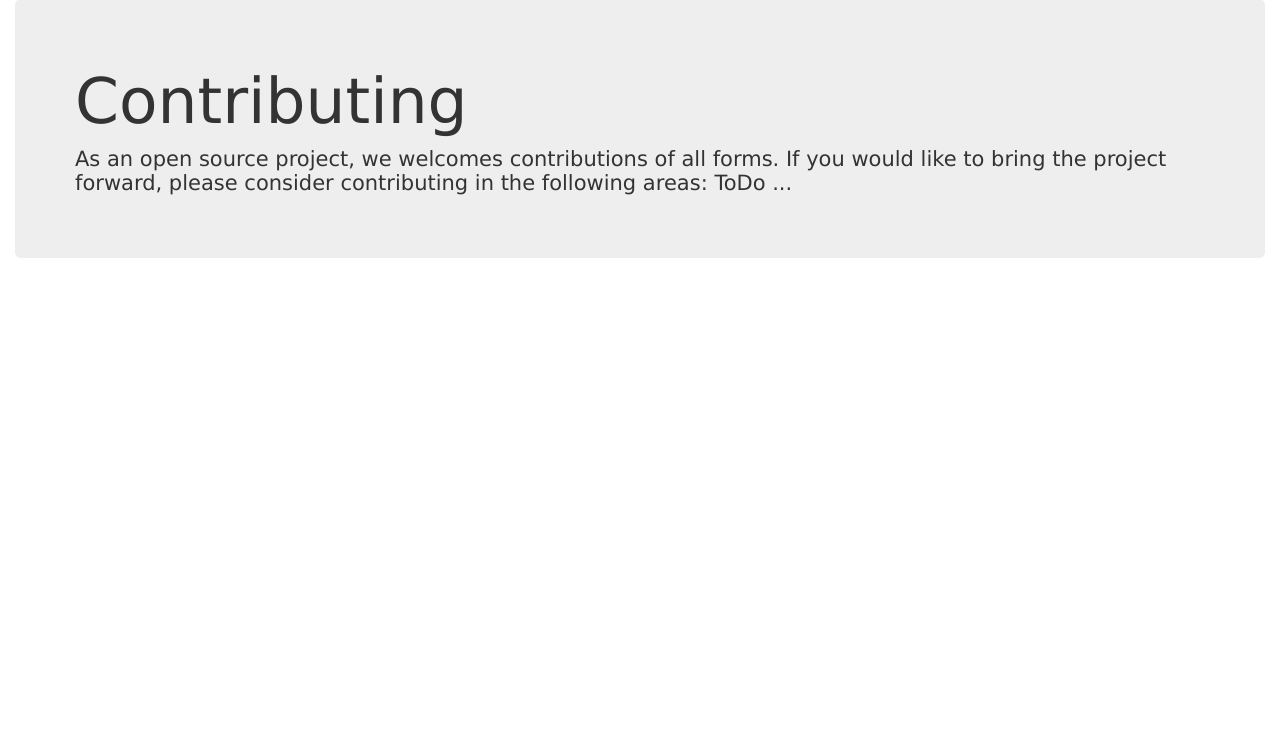
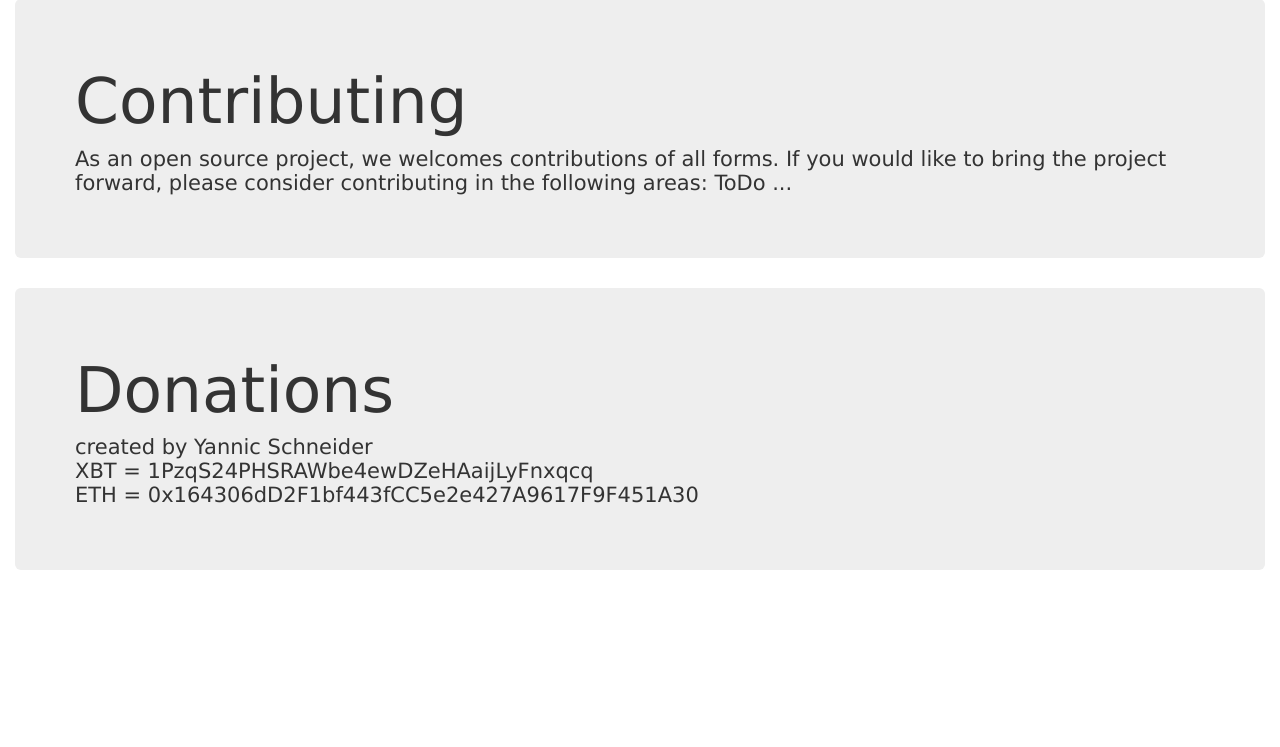
Before and after one commit to cynay/blockchain, a Flask app: page / in a window 1280 px wide. Shown: the part 395-1142 px from the top of the page. Run offline with Flask 2, Linux system fonts and the light colour scheme; some libraries are stand-ins or nearby versions.

Commit message:
added donations

```diff
--- a/app/templates/base.html
+++ b/app/templates/base.html
@@ -7,7 +7,7 @@
   <!-- The above 3 meta tags *must* come first in the head; any other head content must come *after* these tags -->
   <meta name="description" content="">
   <meta name="author" content="">
-  <link rel="icon" href="../../favicon.ico">
+  <link rel="icon" href="../static/img/favicon.ico">
   <title>{{ title }} - blockchain</title>
   <!-- Bootstrap core CSS -->
   <link href="../static/css/bootstrap.min.css" rel="stylesheet">
@@ -65,7 +65,7 @@
         <ul class="nav navbar-nav navbar-right">
           <li>
             <a href="http://vendetta.ch">About</a>
-          </li>
+   </li>
           <li>
             <a href="mailto:v@vendetta.ch?Subject=Blockchain:">Contact</a>
           </li>
@@ -80,7 +80,19 @@
   </div><!-- /container -->
   <!-- Bootstrap core JavaScript    ================================================== -->
   <!-- Placed at the end of the document so the pages load faster -->
-  <!-- <script src="https://ajax.googleapis.com/ajax/libs/jquery/1.12.4/jquery.min.js"></script>
-  <script>window.jQuery || document.write('<script src="../static/js/jquery.min.js"><\/script>')</script> -->
+  <!-- <script src="https://ajax.googleapis.com/ajax/libs/jquery/1.12.4/jquery.min.js"></script> -->
+  <!-- <script>window.jQuery || document.write('<script src="../static/js/jquery.min.js"><\/script>')</script> -->
+  <script>
+  $(document).ready(function() {
+    $('li.active').removeClass('active');
+      $('a[href="' + location.pathname + '"]').closest('li').addClass('active');
+      });
+  </script>
+  <!-- <script>
+  &(".nav a").on("click", fuction(){
+    $(".nav").find(".active").removeClass("active");
+    $(this).parent().addClass("active");
+  });
+  </script> -->
 </body>
 </html>
--- a/app/templates/tokens.html
+++ b/app/templates/tokens.html
@@ -68,14 +68,14 @@
       <div class="col-sm-10">
         <input id="block{{blk['idx']}}chain{{chain['id']}}previous"
           class="form-control small-text" type="text" value="{{blk['prev']}}"
-          >
+          disabled="">
       </div>
     </div>
     <div class="form-group" id="state" >
       <label class="col-sm-2 control-label">Hash:</label>
       <div class="col-sm-10">
         <input id="block{{blk['idx']}}chain{{chain['id']}}hash"
-          class="form-control small-text" type="text" value="">
+          class="form-control small-text" disabled="" type="text" value="">
       </div>
     </div>
     <div class="form-group" >
--- a/app/tokens.py
+++ b/app/tokens.py
@@ -101,7 +101,7 @@ def tokens():
       },
       {
         'idx'   : 4,
-        'nonce' : 1683,
+        'nonce' : 2618,
         'txs'   :
           [
             {
--- a/app/views.py
+++ b/app/views.py
@@ -1,4 +1,5 @@
 from flask import render_template
+from flask import Markup
 from app import app
 
 @app.route('/')
@@ -7,17 +8,24 @@ def index():
   posts = [
     {
       'title' : 'Blockchain technologies tutorial',
-      'body' : """This Project is mostly for self education about Blockchain
+      'body'  : """This Project is mostly for self education about Blockchain
                 technologies. """
     },
     {
       'title' : 'Contributing',
-      'body' : """As an open source project, we  welcomes contributions
+      'body'  : """As an open source project, we  welcomes contributions
                 of all forms. If you would like to bring the project forward,
                 please consider contributing in the following areas:
 
                 ToDo ...
                 """
+    },
+    {
+      'title' : 'Donations',
+      'body'  : Markup("""created by Yannic Schneider <br>
+                XBT = 1PzqS24PHSRAWbe4ewDZeHAaijLyFnxqcq <br>
+                ETH = 0x164306dD2F1bf443fCC5e2e427A9617F9F451A30 <br>
+                """)
     },
   ]
 
```
Also changed, not shown: app/static/img/favicon.ico (added).
